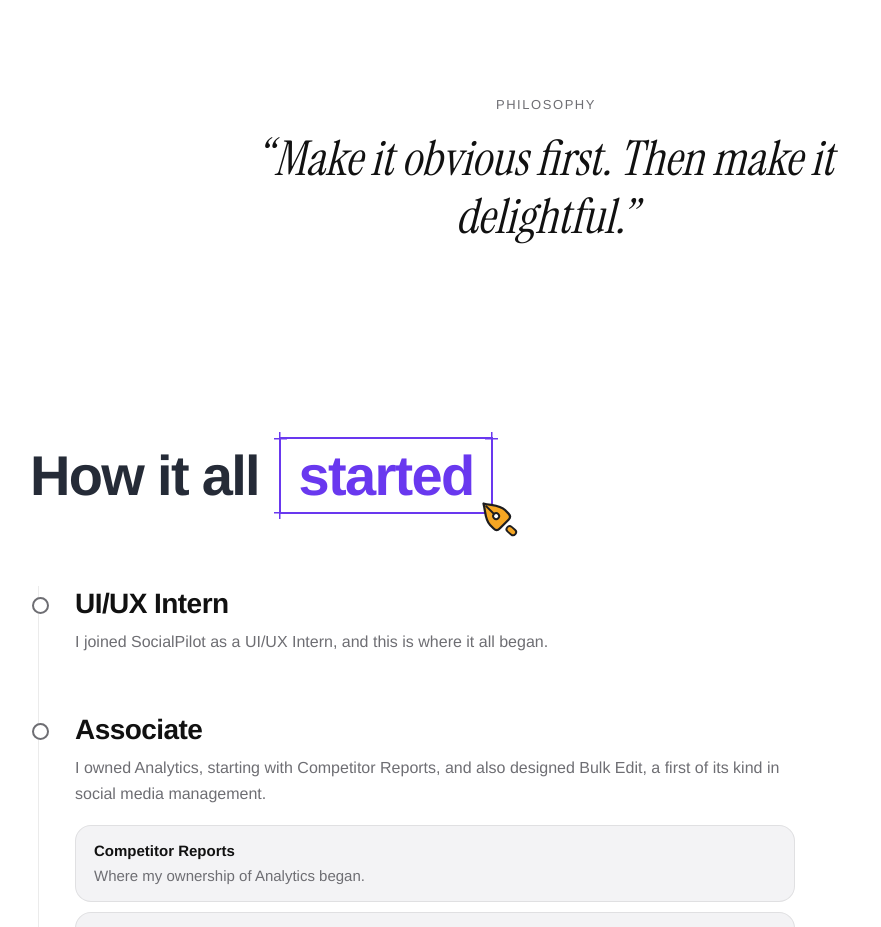
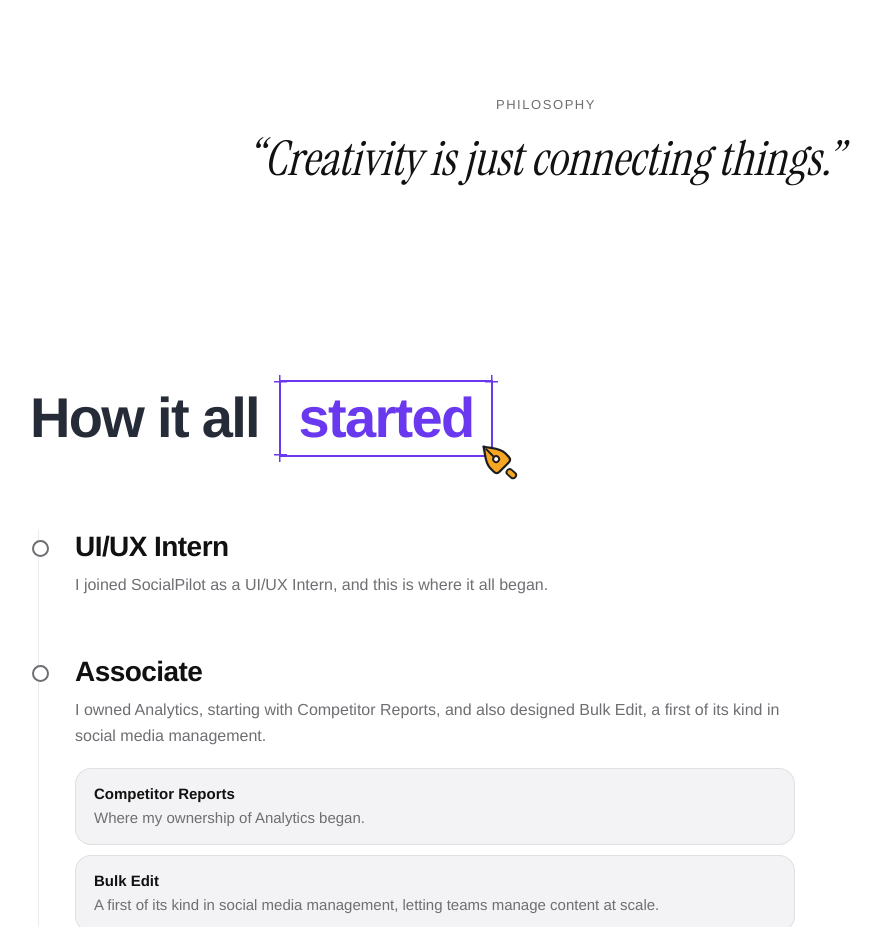
Before and after one commit to jatinsocial/Portfolio, a Next.js app: page / in a window 1280 px wide. Shown: the part 5820-6747 px from the top of the page, without its empty margins (94-975 px from the left). Built offline with nearby package versions, Linux system fonts and the light colour scheme.

Commit message:
Home: new philosophy quote

```diff
--- a/app/page.tsx
+++ b/app/page.tsx
@@ -78,7 +78,7 @@ export default function Home() {
           <Reveal>
             <p className="quote-label">Philosophy</p>
             <blockquote>
-              <em>&ldquo;Make it obvious first. Then make it delightful.&rdquo;</em>
+              <em>&ldquo;Creativity is just connecting things.&rdquo;</em>
             </blockquote>
           </Reveal>
         </section>
```
Also changed, not shown: context/components.md (+1 -1 lines), context/content.md (+1 -1 lines), context/tasks.md (+1 -0 lines), context/changelog.md, 1 other file (tests, documents, lock files or other folders).
